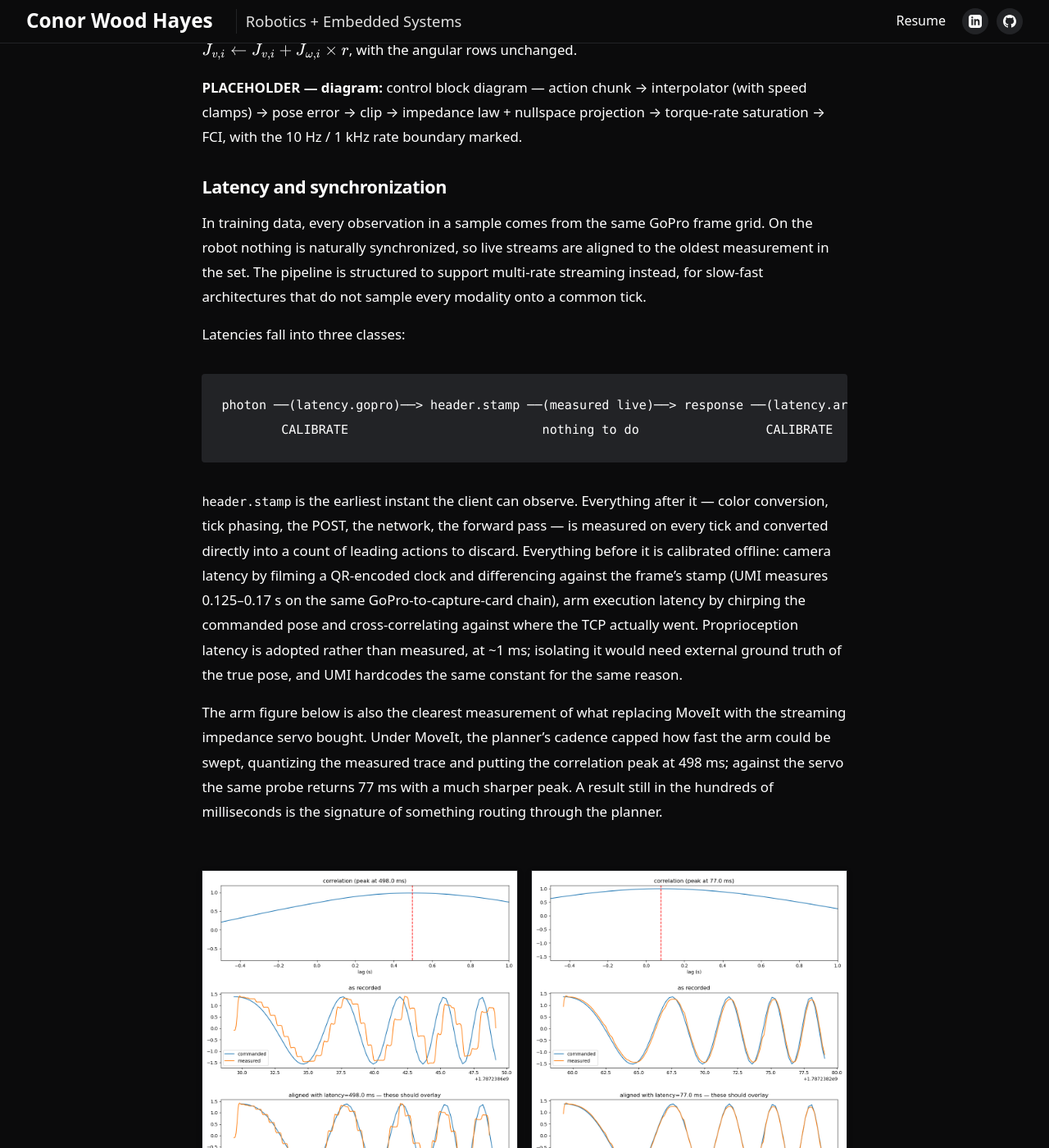
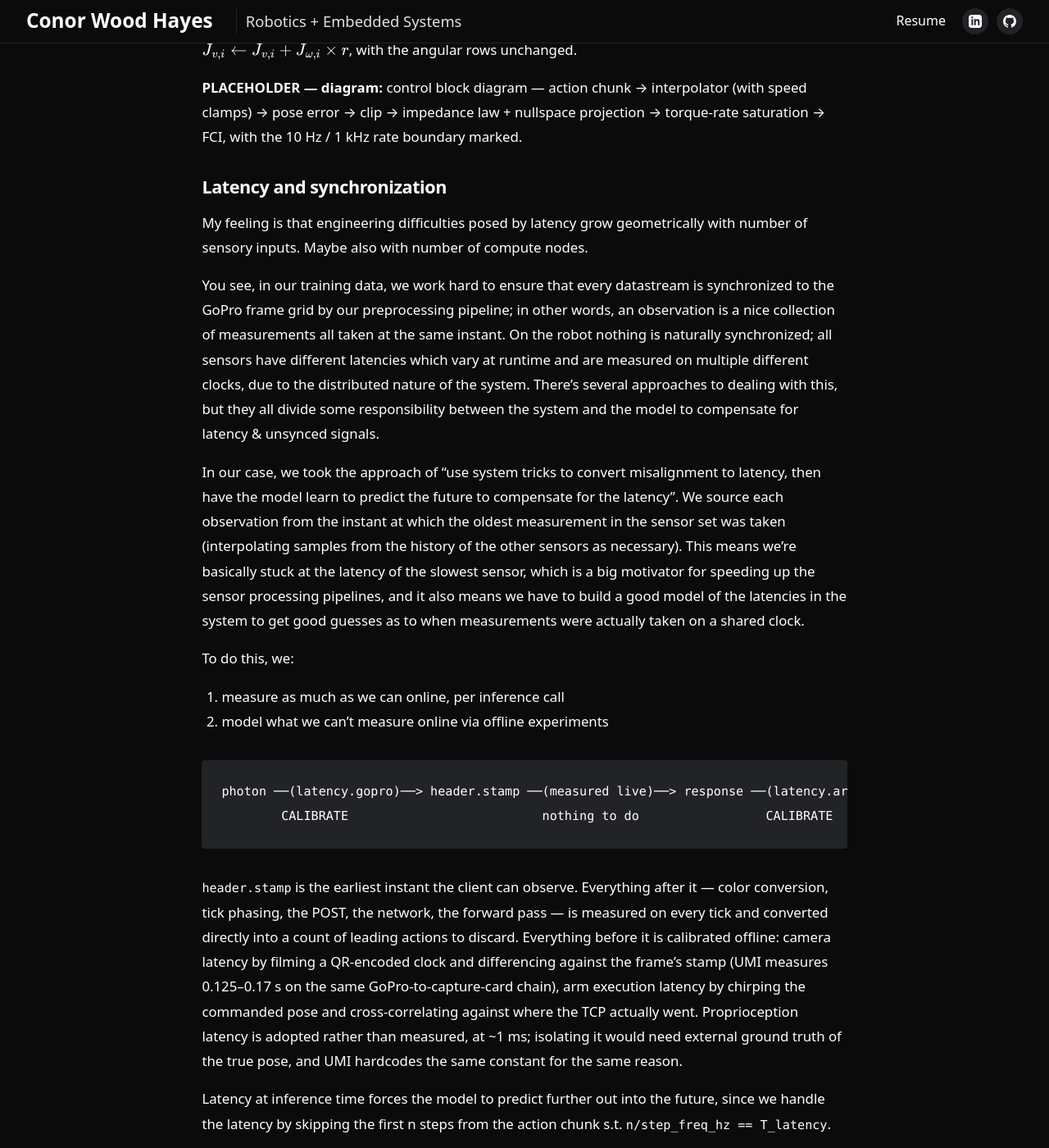
Before and after one commit to cwoodhayes/cwoodhayes.github.io, a Jekyll site: the page built from _projects/PolyUMI_final.md, in a window 1280 px wide and 1400 px high, scrolled down 14642 px. Shown: the whole window at 82% size. Built offline with Jekyll 4.4.1, drawn with Linux system fonts in a browser that asks for light colours; some of the changed text lies outside the part shown.

Commit message:
clearer latency writeup

````diff
--- a/_projects/PolyUMI_final.md
+++ b/_projects/PolyUMI_final.md
@@ -244,9 +244,15 @@ Finally, the policy's body frame is the fingertip midpoint, while the arm report
 
 ### Latency and synchronization
 
-In training data, every observation in a sample comes from the same GoPro frame grid. On the robot nothing is naturally synchronized, so live streams are aligned to the oldest measurement in the set. The pipeline is structured to support multi-rate streaming instead, for slow-fast architectures that do not sample every modality onto a common tick.
+My feeling is that engineering difficulties posed by latency grow geometrically with number of sensory inputs. Maybe also with number of compute nodes.
 
-Latencies fall into three classes:
+You see, in our training data, we work hard to ensure that every datastream is synchronized to the GoPro frame grid by our preprocessing pipeline; in other words, an observation is a nice collection of measurements all taken at the same instant. On the robot nothing is naturally synchronized; all sensors have different latencies which vary at runtime and are measured on multiple different clocks, due to the distributed nature of the system. There's several approaches to dealing with this, but they all divide some responsibility between the system and the model to compensate for latency & unsynced signals.
+
+In our case, we took the approach of "use system tricks to convert misalignment to latency, then have the model learn to predict the future to compensate for the latency". We source each observation from the instant at which the oldest measurement in the sensor set was taken (interpolating samples from the history of the other sensors as necessary). This means we're basically stuck at the latency of the slowest sensor, which is a big motivator for speeding up the sensor processing pipelines, and it also means we have to build a good model of the latencies in the system to get good guesses as to when measurements were actually taken on a shared clock.
+
+To do this, we:
+1. measure as much as we can online, per inference call
+2. model what we can't measure online via offline experiments
 
 ```
 photon ──(latency.gopro)──> header.stamp ──(measured live)──> response ──(latency.arm_exec)──> motion
@@ -254,16 +260,6 @@ photon ──(latency.gopro)──> header.stamp ──(measured live)──> re
 ```
 
 `header.stamp` is the earliest instant the client can observe. Everything after it — color conversion, tick phasing, the POST, the network, the forward pass — is measured on every tick and converted directly into a count of leading actions to discard. Everything before it is calibrated offline: camera latency by filming a QR-encoded clock and differencing against the frame's stamp (UMI measures 0.125–0.17 s on the same GoPro-to-capture-card chain), arm execution latency by chirping the commanded pose and cross-correlating against where the TCP actually went. Proprioception latency is adopted rather than measured, at ~1 ms; isolating it would need external ground truth of the true pose, and UMI hardcodes the same constant for the same reason.
-
-The arm figure below is also the clearest measurement of what replacing MoveIt with the streaming impedance servo bought. Under MoveIt, the planner's cadence capped how fast the arm could be swept, quantizing the measured trace and putting the correlation peak at 498 ms; against the servo the same probe returns 77 ms with a much sharper peak. A result still in the hundreds of milliseconds is the signature of something routing through the planner.
-
-<figure class="project-figure">
-  <div style="display: grid; grid-template-columns: repeat(auto-fit, minmax(300px, 1fr)); gap: 1rem;">
-    <a href="#" class="lightbox-img"><img src="/assets/msr/polyumi/latency_arm_moveit.png" alt="Arm latency probe through MoveIt" style="width: 100%; height: auto;" /></a>
-    <a href="#" class="lightbox-img"><img src="/assets/msr/polyumi/latency_arm_servo.png" alt="Arm latency probe against the streaming servo" style="width: 100%; height: auto;" /></a>
-  </div>
-  <figcaption>Arm execution latency by cross-correlation, commanded pose against measured TCP. Left: routed through MoveIt — the measured trace is visibly stepped at the planner's cadence, and the peak sits at 498 ms. Right: the streaming impedance controller, 77 ms, tracking the commanded sinusoid smoothly. The 77ms delay is almost entirely due to the compliance of the controller.</figcaption>
-</figure>
 
 Latency at inference time forces the model to predict further out into the future, since we handle the latency by skipping the first n steps from the action chunk s.t. `n/step_freq_hz == T_latency`.
 
````
